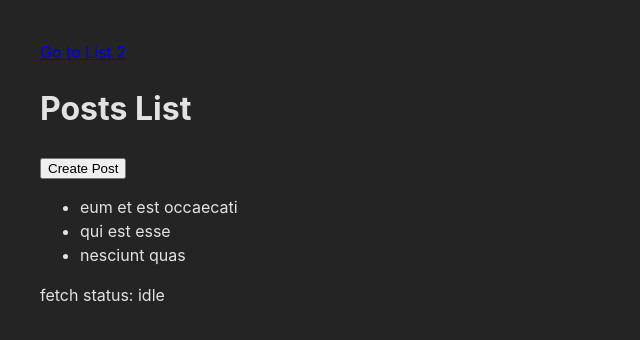
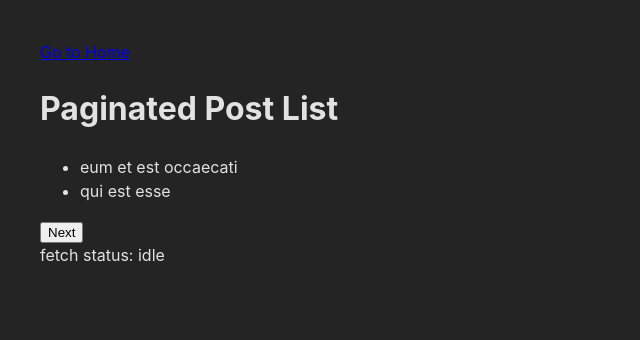
Before and after one commit to jorge-sandoval/reactjs-reactquery, a React (Vite) app: page /paginated in a window 1280 px wide. Before the commit this address led to /. Shown: the top 340 px of the page, without its empty margins (0-640 px from the left). Built offline with nearby package versions, Linux system fonts and the light colour scheme.

Commit message:
Pagination. Using  keepPreviousData as placeholderData

```diff
--- a/src/App.tsx
+++ b/src/App.tsx
@@ -5,6 +5,7 @@ import PostList from './pages/PostList';
 import PostList2 from './pages/PostList2';
 import Post from './pages/Post';
 import New from './pages/New';
+import PostListPaginated from './pages/PostListPaginated';
 
 function App() {
   return (
@@ -13,6 +14,7 @@ function App() {
         <Route path="/" element={<PostList />} />
         <Route path="/posts/:id" element={<Post />} />
         <Route path="/new" element={<New />} />
+        <Route path="/paginated" element={<PostListPaginated />} />
         <Route path="/list2" element={<PostList2 />} />
         <Route path="/explore" element={<Explore />} />
         <Route path="*" element={<Navigate to="/" replace />} />
--- a/src/pages/PostList.tsx
+++ b/src/pages/PostList.tsx
@@ -20,6 +20,7 @@ export default function PostsList() {
   return (
     <div>
       <Link to={`/list2`}>Go to List 2</Link>
+      <Link to={`/paginated`}>Go to Paginated List</Link>
       <h1>Posts List</h1>
       <button onClick={() => navigate('new')}>Create Post</button>
       <ul>
--- /dev/null
+++ b/src/pages/PostListPaginated.tsx
@@ -0,0 +1,56 @@
+import { keepPreviousData, useQuery } from '@tanstack/react-query';
+import postService from '../api/services/postService';
+import { Link, useNavigate } from 'react-router-dom';
+import { useState } from 'react';
+
+export default function PostListPaginated() {
+  const [page, setPage] = useState(1);
+
+  const navigate = useNavigate();
+
+  const {
+    isLoading, isError, error, data, isPlaceholderData, fetchStatus
+  } = useQuery({
+    queryKey: ["posts", { page }],
+    queryFn: async () => {
+      const response = await postService.getAll({pageSize: 2, currentPage: page});
+      return response;
+    },
+    placeholderData: keepPreviousData
+  });
+
+
+  if (isLoading) return <h1>Loading...</h1>;
+  if (isError) return <h1>{JSON.stringify(error)}</h1>;
+
+  return (
+    <div>
+      <Link to={`/`}>Go to Home</Link>
+      <h1>
+        Paginated Post List
+      </h1>
+      <ul>
+        {data?.items.map(post => (
+          <li key={post.id} onClick={() => navigate(`/posts/${post.id}`)}>
+            {post.title}
+          </li>
+        ))}
+      </ul>
+      {data?.prevPage && (
+        <button
+          disabled={isPlaceholderData}
+          onClick={() => setPage(data?.prevPage as number)}>
+            Previous
+        </button>
+      )}{" "}
+      {data?.nextPage && (
+        <button
+          disabled={isPlaceholderData}
+          onClick={() => setPage(data.nextPage as number)}>
+            Next
+        </button>
+      )}
+      <div>fetch status: {fetchStatus}</div>
+    </div>
+  );
+}
```
